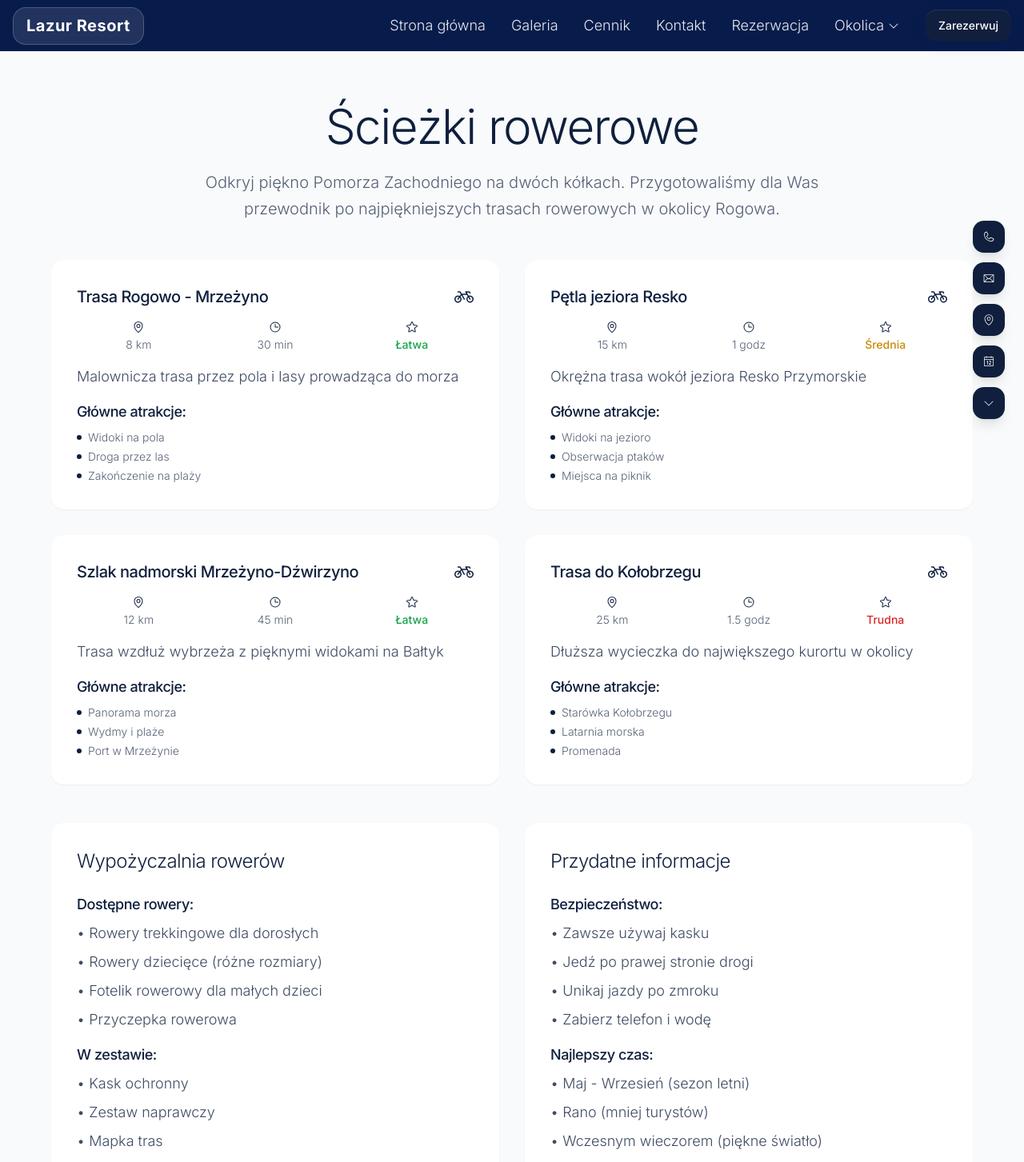
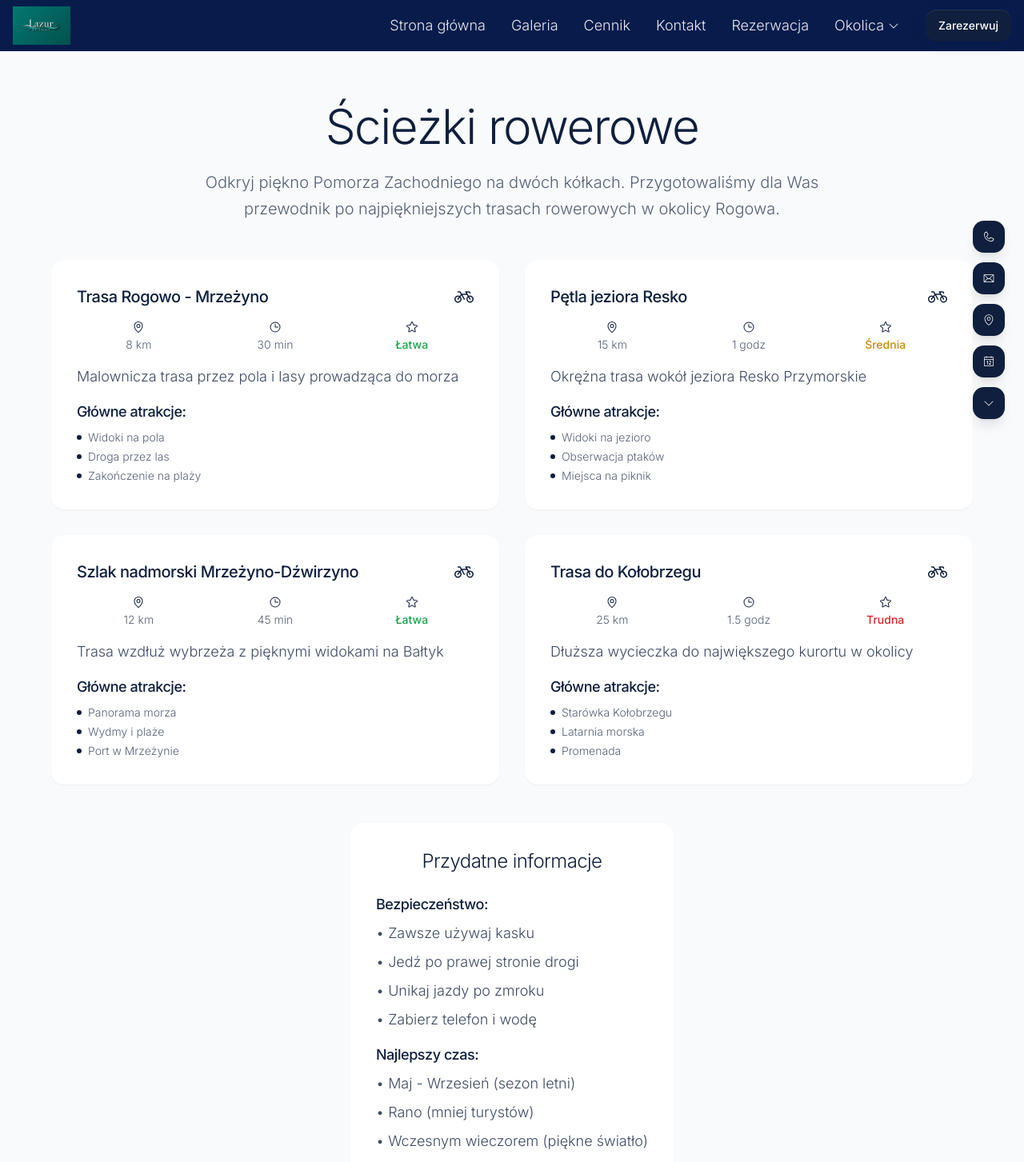
Before and after one commit to PLShadoV/lazur-resort-premium, a React (Vite) app: page /okolica/sciezki-rowerowe in a window 1280 px wide. Shown: the top 1453 px of the page at 80% size. Built offline with nearby package versions, Linux system fonts and the light colour scheme.

Commit message:
Fix bike route page layout
Remove bike rental column, center information column, and update header logo for better visibility.

```diff
--- a/src/components/Navigation.tsx
+++ b/src/components/Navigation.tsx
@@ -2,8 +2,7 @@ import React, { useState, useEffect } from 'react';
 import { Link, useLocation } from 'react-router-dom';
 import { List, X, CaretDown } from '@phosphor-icons/react';
 import { Button } from '@/components/ui/button';
-// Using uploaded logo image
-const lazurLogo = '/lovable-uploads/8b4ddeb2-e7a9-46bf-8902-865f5f51bcd2.png';
+import lazurLogo from '@/assets/lazur-logo.png';
 
 interface NavItem {
   label: string;
@@ -67,11 +66,11 @@ export const Navigation = () => {
         <div className="flex items-center justify-between h-16">
           {/* Logo */}
           <Link to="/" className="flex items-center">
-            <div className="bg-white/10 backdrop-blur-sm px-4 py-2 rounded-lg border border-white/20">
-              <span className="text-white font-bold text-xl tracking-wide">
-                Lazur Resort
-              </span>
-            </div>
+            <img
+              src={lazurLogo}
+              alt="Lazur Resort Logo"
+              className="h-12 w-auto"
+            />
           </Link>
 
           {/* Desktop Navigation */}
--- a/src/pages/OkolicaSciezkiRowerowe.tsx
+++ b/src/pages/OkolicaSciezkiRowerowe.tsx
@@ -106,38 +106,11 @@ const OkolicaSciezkiRowerowe = () => {
             ))}
           </div>
 
-          <div className="grid md:grid-cols-2 gap-8 mb-12">
+          <div className="flex justify-center mb-12">
+            <div className="max-w-lg">
               <Card className="glass-card border-0">
                 <CardContent className="p-8">
-                <h2 className="text-2xl font-light text-foreground mb-6">
-                  Wypożyczalnia rowerów
-                </h2>
-                <div className="space-y-4">
-                  <div>
-                    <h3 className="font-medium text-foreground mb-2">Dostępne rowery:</h3>
-                    <ul className="space-y-2 text-foreground/80">
-                      <li className="break-words">• Rowery trekkingowe dla dorosłych</li>
-                      <li className="break-words">• Rowery dziecięce (różne rozmiary)</li>
-                      <li className="break-words">• Fotelik rowerowy dla małych dzieci</li>
-                      <li className="break-words">• Przyczepka rowerowa</li>
-                    </ul>
-                  </div>
-                  <div>
-                    <h3 className="font-medium text-foreground mb-2">W zestawie:</h3>
-                    <ul className="space-y-2 text-foreground/80">
-                      <li className="break-words">• Kask ochronny</li>
-                      <li className="break-words">• Zestaw naprawczy</li>
-                      <li className="break-words">• Mapka tras</li>
-                      <li className="break-words">• Koszyk na rzeczy</li>
-                    </ul>
-                  </div>
-                </div>
-              </CardContent>
-            </Card>
-
-            <Card className="glass-card border-0">
-              <CardContent className="p-8">
-                <h2 className="text-2xl font-light text-foreground mb-6">
+                  <h2 className="text-2xl font-light text-foreground mb-6 text-center">
                     Przydatne informacje
                   </h2>
                   <div className="space-y-4">
@@ -162,6 +135,7 @@ const OkolicaSciezkiRowerowe = () => {
                 </CardContent>
               </Card>
             </div>
+          </div>
 
           <div className="text-center flex flex-col sm:flex-row gap-4 justify-center">
             <Button asChild className="btn-luxury">
```
Also changed, not shown: src/assets/lazur-logo.png (added). Lines whose indentation alone changed are shown as unchanged.
